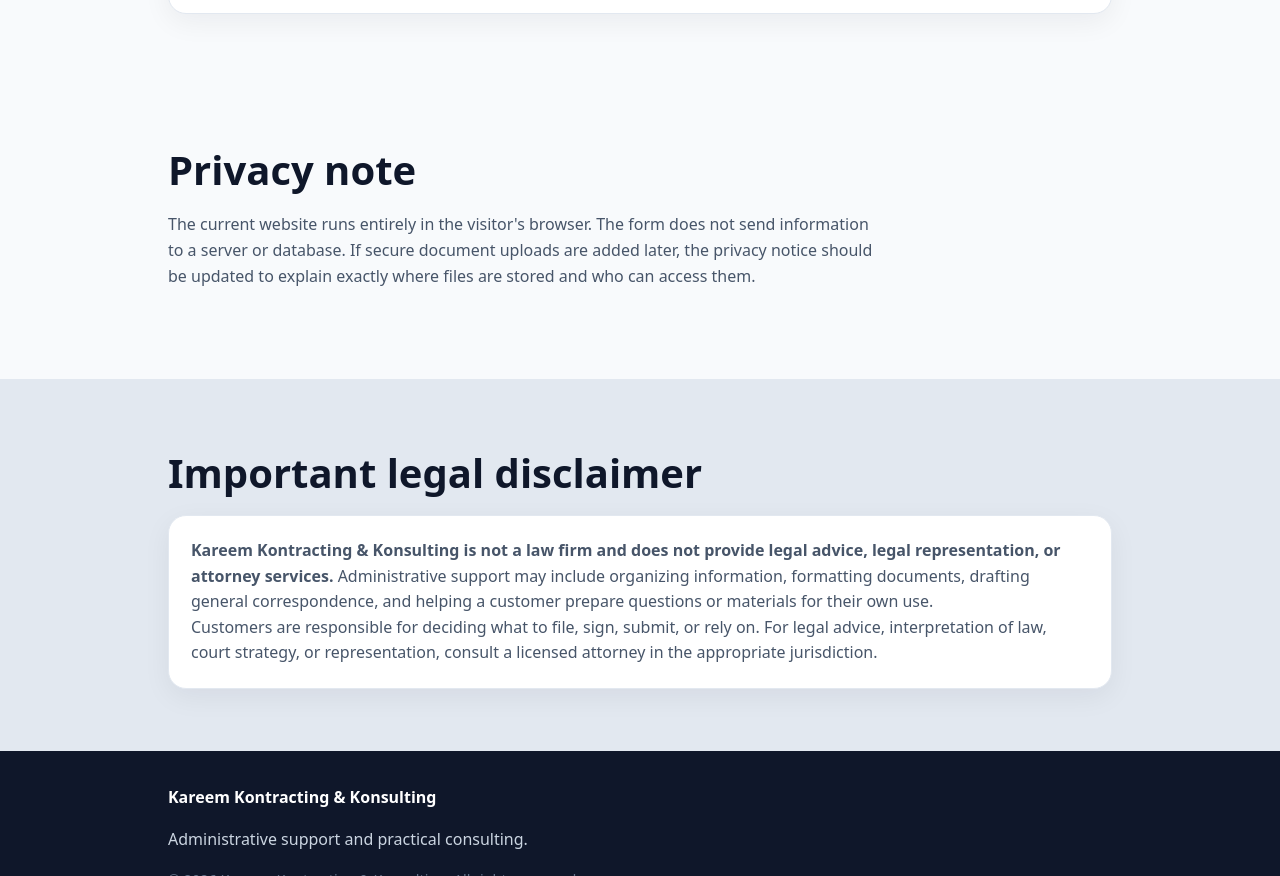
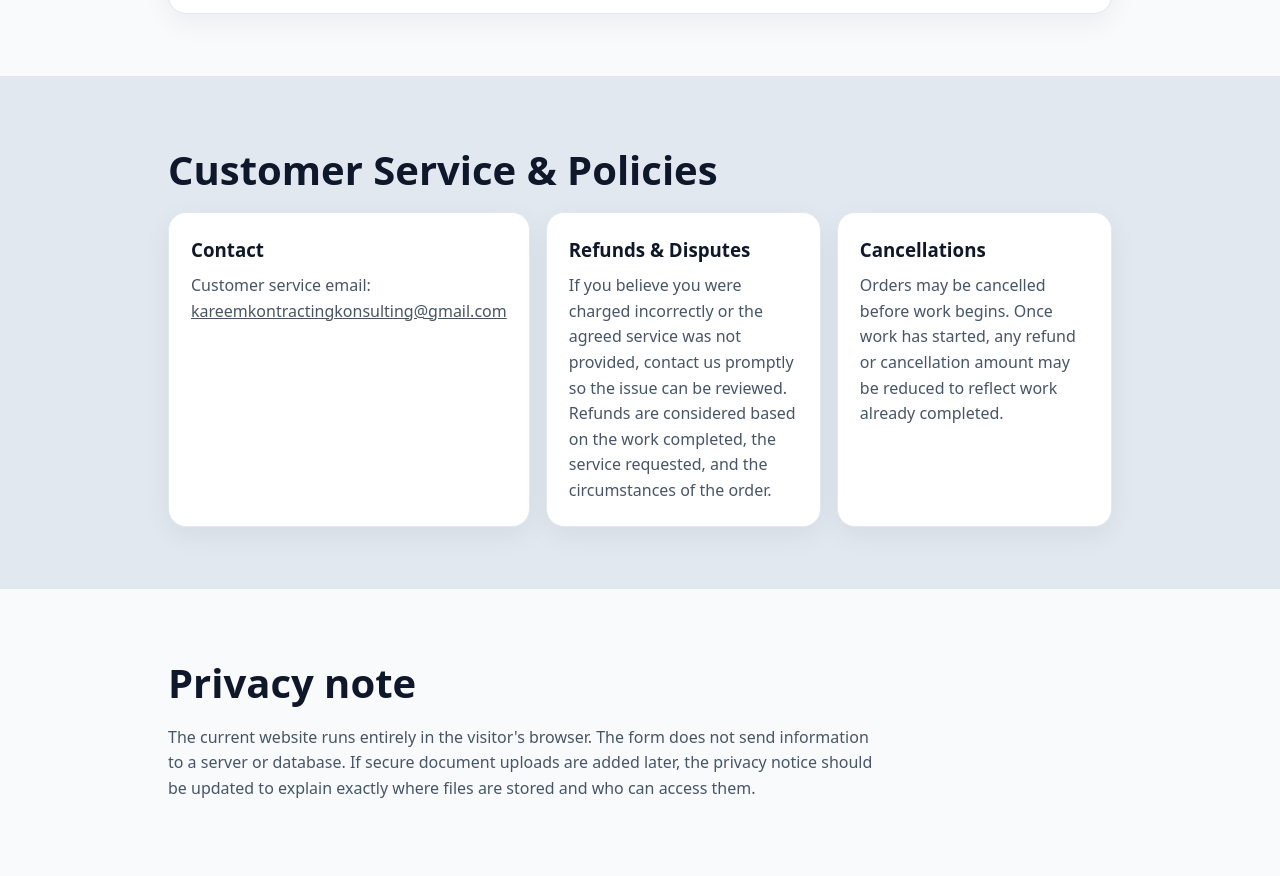
Before and after one commit to kareemkontractn/kareem-kontracting-konsulting, a plain HTML site: page index.html in a window 1280 px wide. Shown: the part 3852-4728 px from the top of the page. Drawn offline with Linux system fonts and the light colour scheme.

Commit message:
Add customer service and payment policies

```diff
--- a/index.html
+++ b/index.html
@@ -271,6 +271,26 @@
       </div>
     </section>
 
+    <section id="customer-service" class="band">
+      <div class="wrap">
+        <h2>Customer Service & Policies</h2>
+        <div class="grid">
+          <div class="card">
+            <h3>Contact</h3>
+            <p>Customer service email: <a href="mailto:kareemkontractingkonsulting@gmail.com">kareemkontractingkonsulting@gmail.com</a></p>
+          </div>
+          <div class="card">
+            <h3>Refunds & Disputes</h3>
+            <p>If you believe you were charged incorrectly or the agreed service was not provided, contact us promptly so the issue can be reviewed. Refunds are considered based on the work completed, the service requested, and the circumstances of the order.</p>
+          </div>
+          <div class="card">
+            <h3>Cancellations</h3>
+            <p>Orders may be cancelled before work begins. Once work has started, any refund or cancellation amount may be reduced to reflect work already completed.</p>
+          </div>
+        </div>
+      </div>
+    </section>
+
     <section id="privacy">
       <div class="wrap">
         <h2>Privacy note</h2>
```
